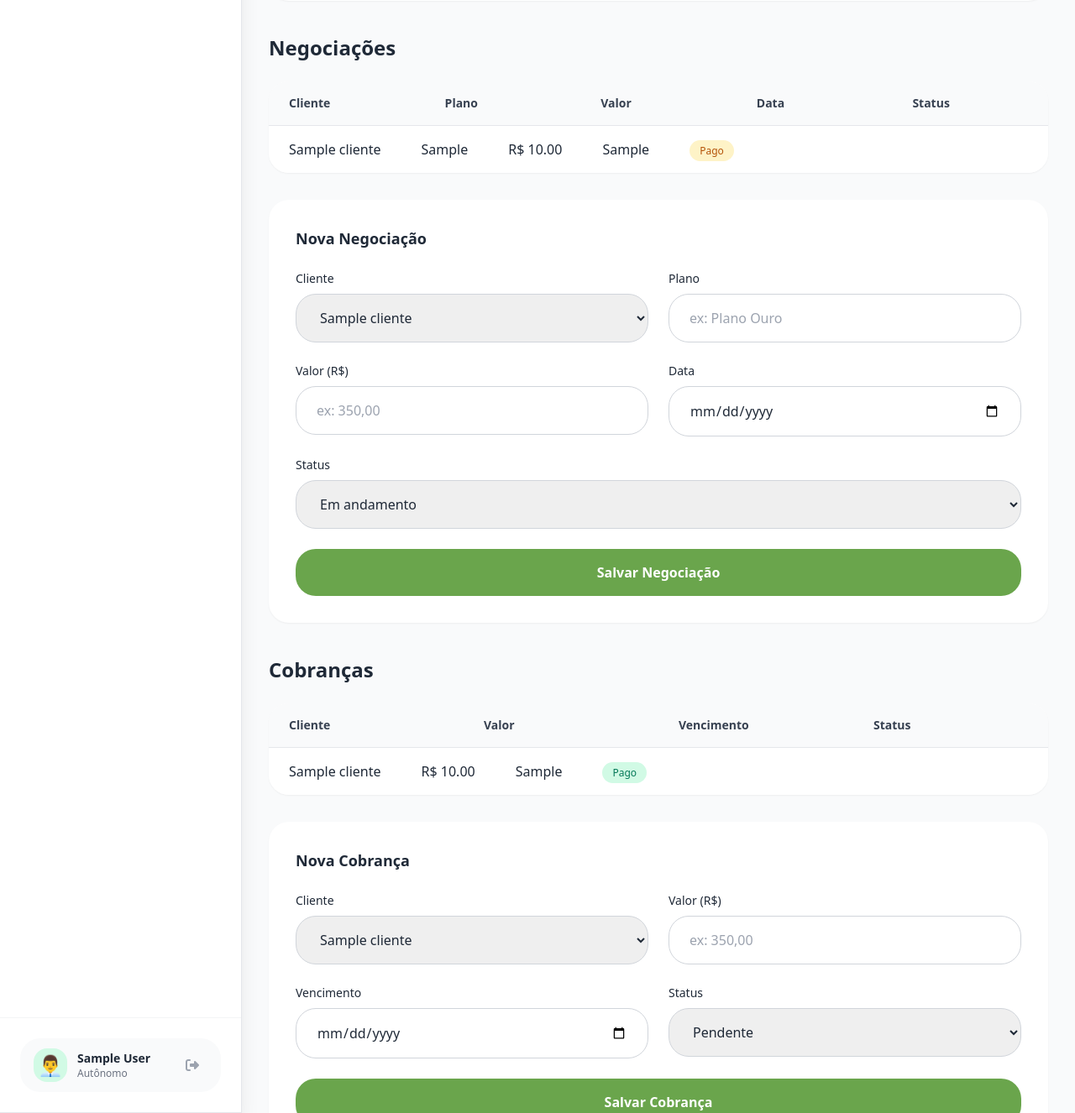
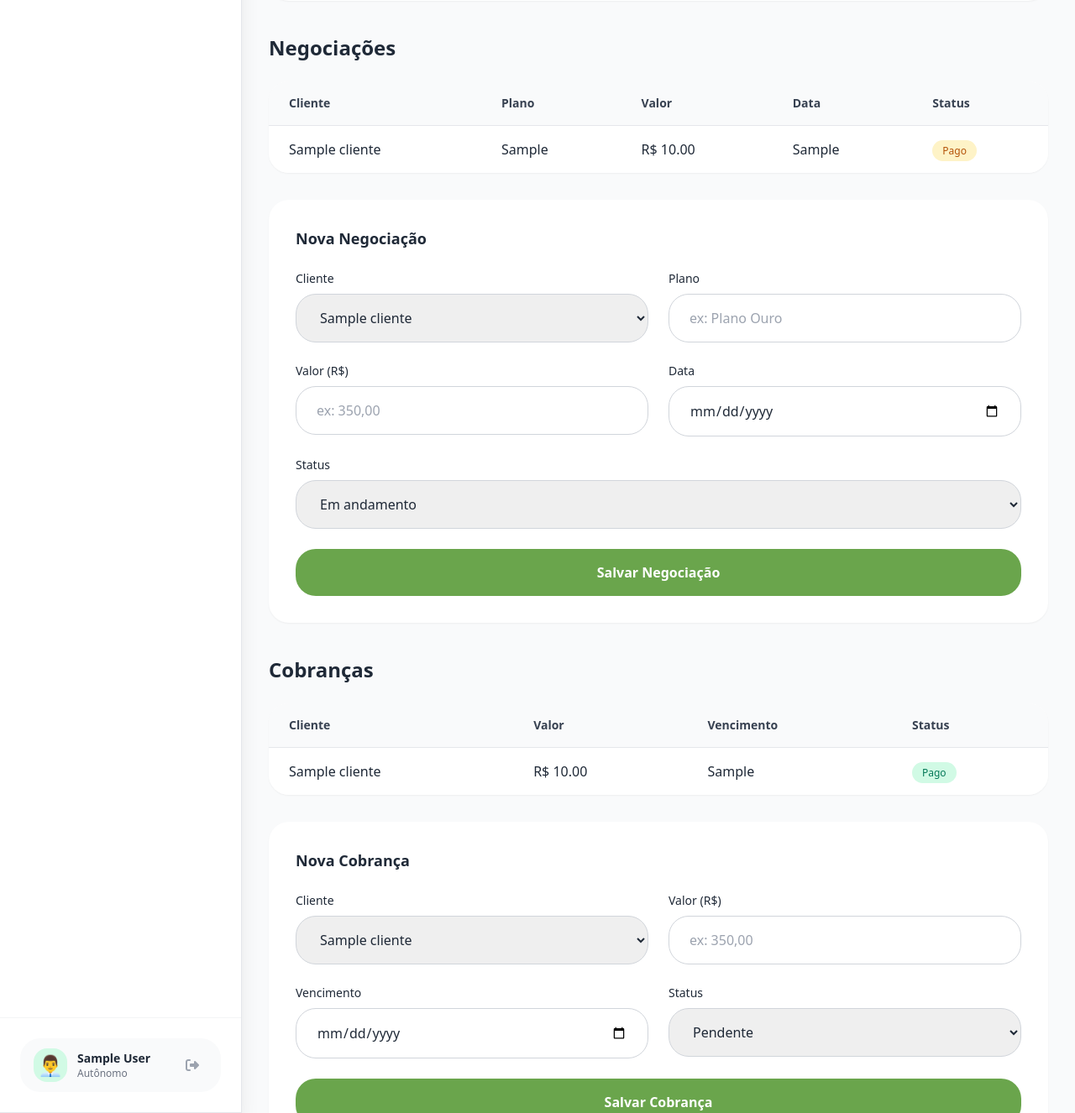
Before and after one commit to Emilly-dx/crm-planos-saude, a Flask app: page / in a window 1280 px wide. Shown: the part 1274-2600 px from the top of the page at 84% size. Run offline with Flask 3, Linux system fonts and the light colour scheme; the visitor is signed in with stand-in values (Sample User, id 1); tables that the repository leaves empty or names only in its code hold one stand-in row (values such as "Sample post"); some libraries are stand-ins or nearby versions.

Commit message:
arrumando as tabelas

```diff
--- a/templates/Plano.html
+++ b/templates/Plano.html
@@ -320,20 +320,20 @@
                 <h3 class="text-xl lg:text-2xl font-semibold mb-4 lg:mb-6">Negociações</h3>
 
                 <div class="bg-white rounded-2xl lg:rounded-3xl overflow-hidden shadow-sm">
-                    <div class="overflow-x-auto hide-scrollbar">
+                    <div class="max-h-[300px] overflow-y-auto overflow-x-auto hide-scrollbar">
                         <table class="w-full divide-y divide-gray-200 table-responsive">
-                            <thead class="bg-gray-50 block w-full">
-                                <tr class="flex w-full">
-                                    <th class="px-3 lg:px-6 py-3 lg:py-4 text-left text-xs lg:text-sm font-semibold text-gray-700 flex-1">Cliente</th>
-                                    <th class="px-3 lg:px-6 py-3 lg:py-4 text-left text-xs lg:text-sm font-semibold text-gray-700 hidden sm:table-cell flex-1">Plano</th>
-                                    <th class="px-3 lg:px-6 py-3 lg:py-4 text-left text-xs lg:text-sm font-semibold text-gray-700 flex-1">Valor</th>
-                                    <th class="px-3 lg:px-6 py-3 lg:py-4 text-left text-xs lg:text-sm font-semibold text-gray-700 hidden md:table-cell flex-1">Data</th>
-                                    <th class="px-3 lg:px-6 py-3 lg:py-4 text-left text-xs lg:text-sm font-semibold text-gray-700 flex-1">Status</th>
+                            <thead class="bg-gray-50 sticky top-0 z-10">
+                                <tr>
+                                    <th class="px-3 lg:px-6 py-3 lg:py-4 text-left text-xs lg:text-sm font-semibold text-gray-700">Cliente</th>
+                                    <th class="px-3 lg:px-6 py-3 lg:py-4 text-left text-xs lg:text-sm font-semibold text-gray-700 hidden sm:table-cell">Plano</th>
+                                    <th class="px-3 lg:px-6 py-3 lg:py-4 text-left text-xs lg:text-sm font-semibold text-gray-700">Valor</th>
+                                    <th class="px-3 lg:px-6 py-3 lg:py-4 text-left text-xs lg:text-sm font-semibold text-gray-700 hidden md:table-cell">Data</th>
+                                    <th class="px-3 lg:px-6 py-3 lg:py-4 text-left text-xs lg:text-sm font-semibold text-gray-700">Status</th>
                                 </tr>
                             </thead>
-                            <tbody class="bg-white divide-y divide-gray-100 block max-h-[300px] overflow-y-auto w-full">
+                            <tbody class="bg-white divide-y divide-gray-100">
                                 {% for neg in negociacoes %}
-                                <tr class="flex w-full hover:bg-gray-50 transition-colors">
+                                <tr class="hover:bg-gray-50 transition-colors">
                                     <td class="px-3 lg:px-6 py-3 lg:py-4 font-medium text-xs lg:text-base">{{ neg.nome }}</td>
                                     <td class="px-3 lg:px-6 py-3 lg:py-4 text-xs lg:text-base hidden sm:table-cell">{{ neg.plano }}</td>
                                     <td class="px-3 lg:px-6 py-3 lg:py-4 text-xs lg:text-base">R$ {{ "%.2f"|format(neg.valor) }}</td>
@@ -396,19 +396,19 @@
                 <h3 class="text-xl lg:text-2xl font-semibold mb-4 lg:mb-6">Cobranças</h3>
 
                 <div class="bg-white rounded-2xl lg:rounded-3xl overflow-hidden shadow-sm">
-                    <div class="overflow-x-auto hide-scrollbar">
+                    <div class="max-h-[300px] overflow-y-auto overflow-x-auto hide-scrollbar">
                         <table class="w-full divide-y divide-gray-200 table-responsive">
-                            <thead class="bg-gray-50 block w-full">
-                                <tr class="flex w-full">
-                                    <th class="px-3 lg:px-6 py-3 lg:py-4 text-left text-xs lg:text-sm font-semibold text-gray-700 flex-1">Cliente</th>
-                                    <th class="px-3 lg:px-6 py-3 lg:py-4 text-left text-xs lg:text-sm font-semibold text-gray-700 flex-1">Valor</th>
-                                    <th class="px-3 lg:px-6 py-3 lg:py-4 text-left text-xs lg:text-sm font-semibold text-gray-700 hidden sm:table-cell flex-1">Vencimento</th>
-                                    <th class="px-3 lg:px-6 py-3 lg:py-4 text-left text-xs lg:text-sm font-semibold text-gray-700 flex-1">Status</th>
+                            <thead class="bg-gray-50 sticky top-0 z-10">
+                                <tr>
+                                    <th class="px-3 lg:px-6 py-3 lg:py-4 text-left text-xs lg:text-sm font-semibold text-gray-700">Cliente</th>
+                                    <th class="px-3 lg:px-6 py-3 lg:py-4 text-left text-xs lg:text-sm font-semibold text-gray-700">Valor</th>
+                                    <th class="px-3 lg:px-6 py-3 lg:py-4 text-left text-xs lg:text-sm font-semibold text-gray-700 hidden sm:table-cell">Vencimento</th>
+                                    <th class="px-3 lg:px-6 py-3 lg:py-4 text-left text-xs lg:text-sm font-semibold text-gray-700">Status</th>
                                 </tr>
                             </thead>
-                            <tbody class="bg-white divide-y divide-gray-100 block max-h-[300px] overflow-y-auto w-full">
+                            <tbody class="bg-white divide-y divide-gray-100">
                                 {% for cob in cobrancas %}
-                                <tr class="flex w-full hover:bg-gray-50 transition-colors">
+                                <tr class="hover:bg-gray-50 transition-colors">
                                     <td class="px-3 lg:px-6 py-3 lg:py-4 font-medium text-xs lg:text-base">{{ cob.nome }}</td>
                                     <td class="px-3 lg:px-6 py-3 lg:py-4 text-xs lg:text-base">R$ {{ "%.2f"|format(cob.valor) }}</td>
                                     <td class="px-3 lg:px-6 py-3 lg:py-4 text-xs lg:text-base hidden sm:table-cell">{{ cob.data_vencimento }}</td>
```
